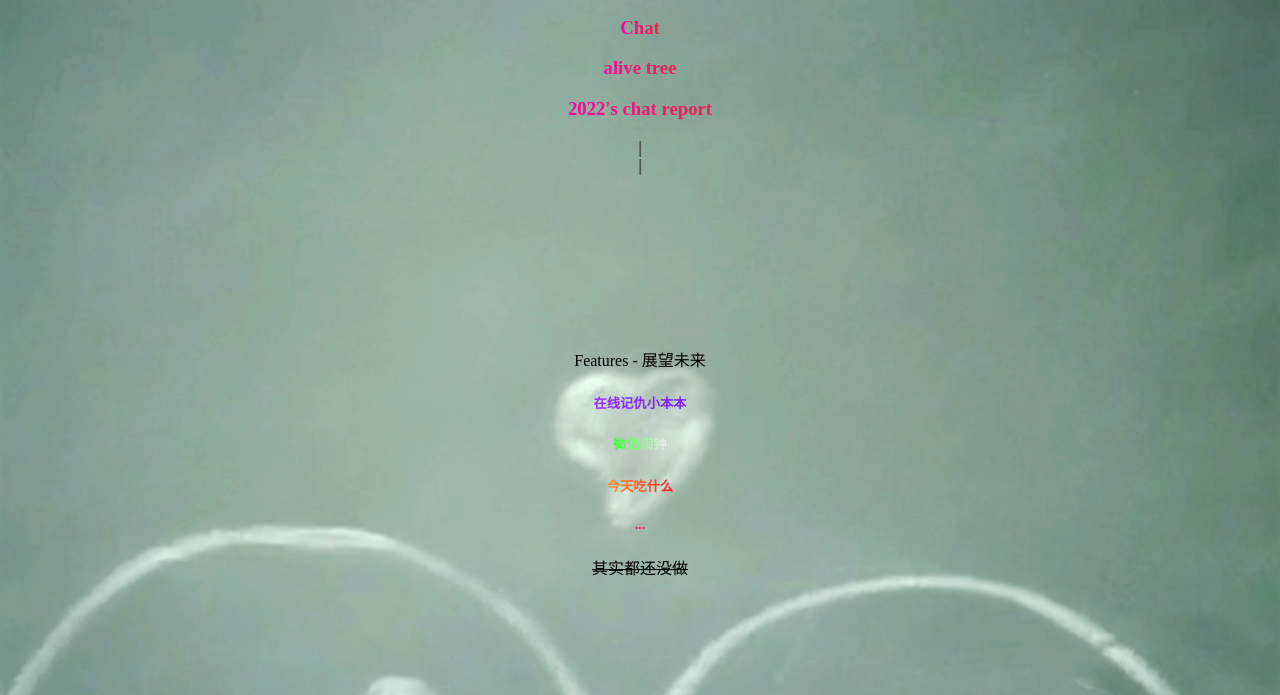
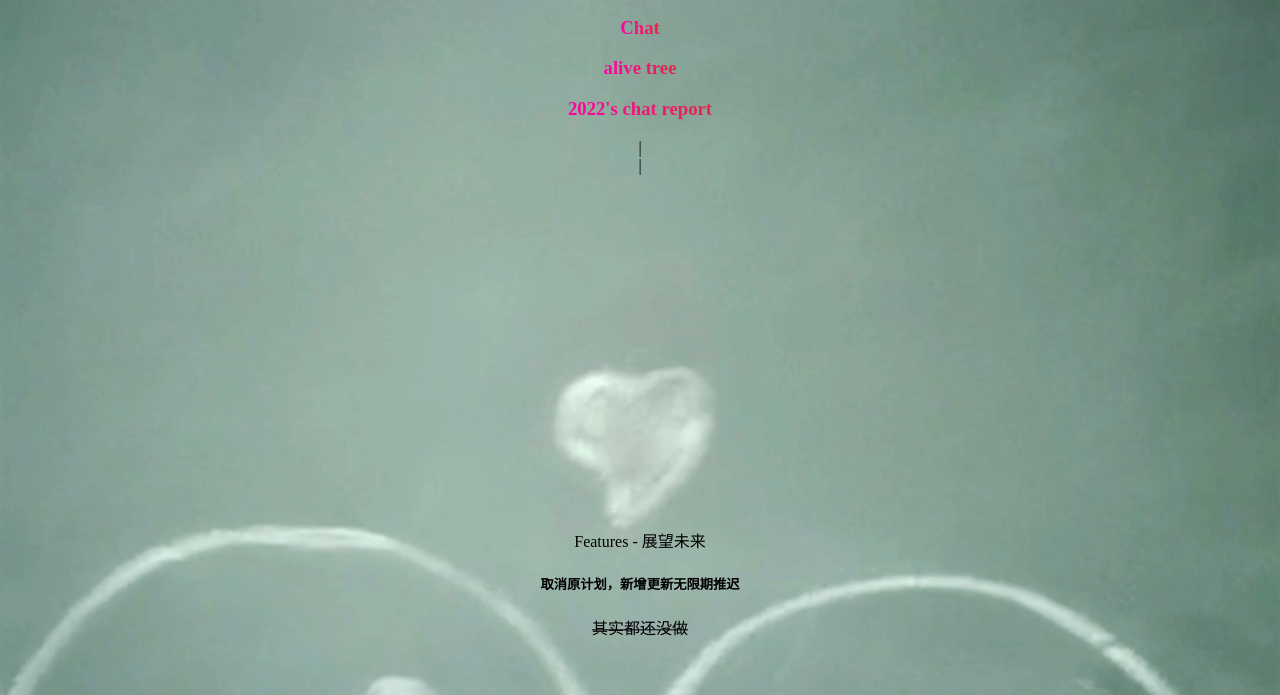
Before and after one commit to FrRay/shizuku, a plain HTML site: page index.html in a window 1280 px wide. Shown: the part 105-800 px from the top of the page. Drawn offline with Linux system fonts and the light colour scheme.

Commit message:
Update index.html
delete plain

```diff
--- a/index.html
+++ b/index.html
@@ -76,16 +76,7 @@
 
         Features - 展望未来<br>
         <h5>
-            <a href="#" class="渐变2">在线记仇小本本</a>
-        </h5>
-        <h5>
-            <a href="#" class="渐变3">微信闹钟</a>
-        </h5>
-        <h5>
-            <a href="#" class="渐变4">今天吃什么</a>
-        </h5>
-        <h5>
-            <a href="#" class="渐变">...</a>
+           取消原计划，新增更新无限期推迟
         </h5>
         <del>其实都还没做</del>
     </div>
```
